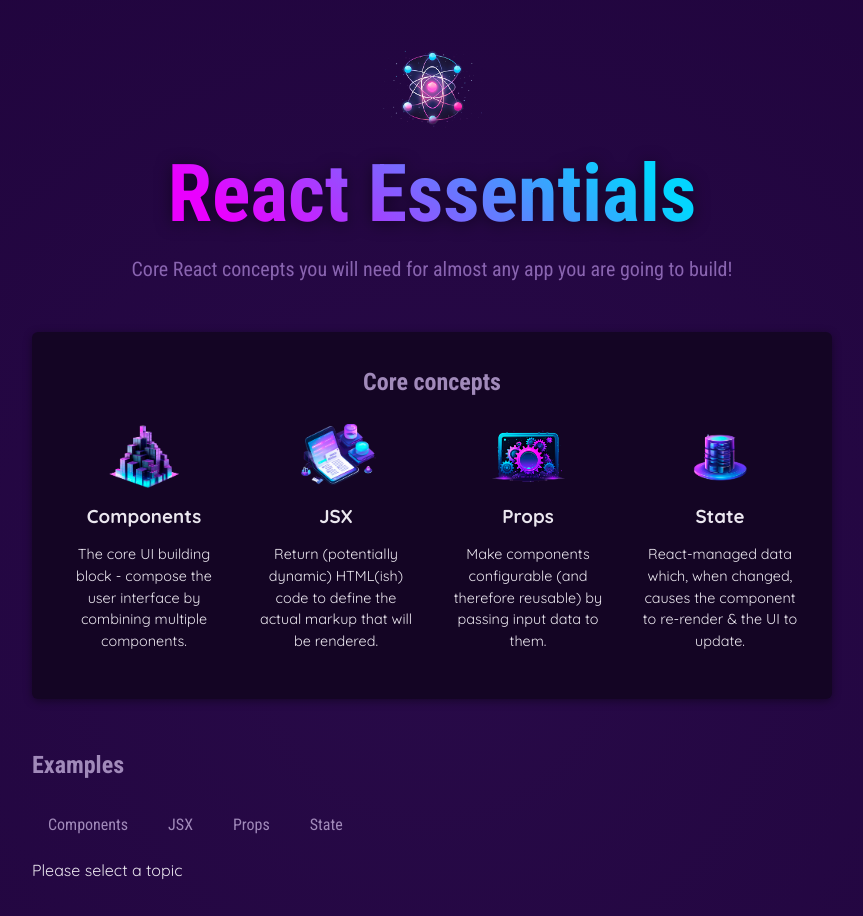
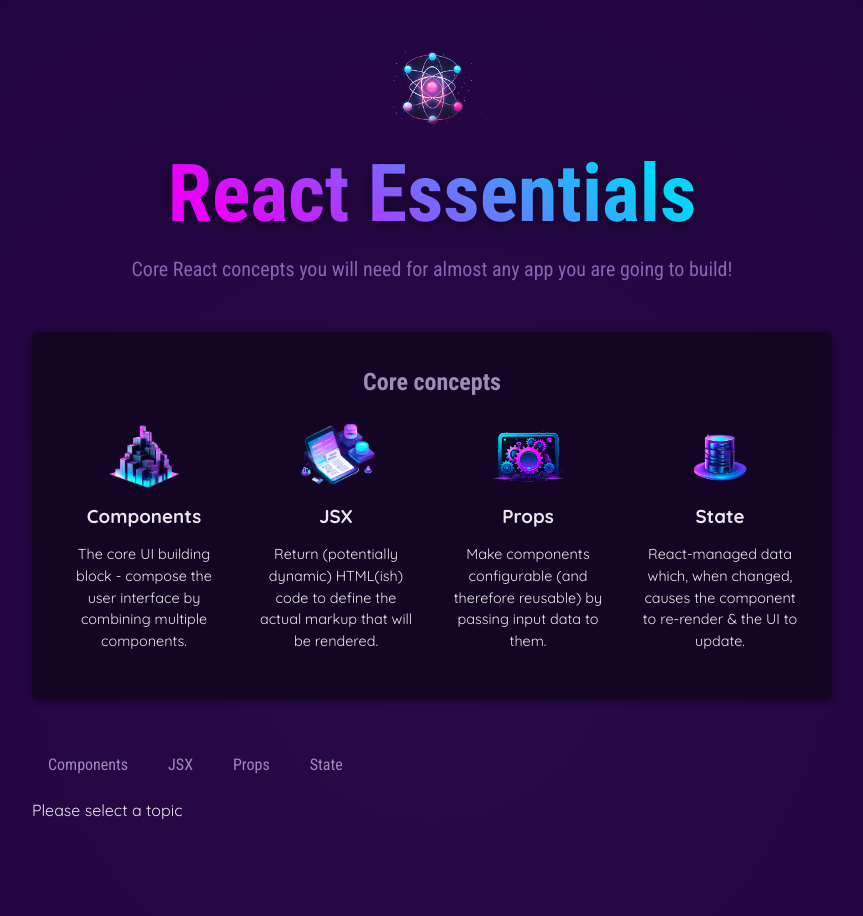
Before and after one commit to adixadymak/react-learning-project-1, a React (Vite) app: page / in a window 1280 px wide. Shown: the top 916 px of the page, without its empty margins (208-1071 px from the left). Built offline with nearby package versions, Linux system fonts and the light colour scheme.

Commit message:
Problem: Props Are Not Forwarded To Inner Elements

```diff
--- a/src/components/Examples.jsx
+++ b/src/components/Examples.jsx
@@ -1,6 +1,7 @@
 import { useState } from "react";
 
 import TabButton from "./TabButton";
+import Section from "./Section";
 import { EXAMPLES } from "../data";
 
 export default function Examples() {
@@ -24,8 +25,7 @@
   }
 
   return (
-    <section id="examples">
-      <h2>Examples</h2>
+    <Section title={Examples} id="examples">
       <menu>
         <TabButton
           isSelected={selectedTopic === "components"}
@@ -53,6 +53,6 @@
         </TabButton>
       </menu>
       {tabContent}
-    </section>
+    </Section>
   );
 }
--- /dev/null
+++ b/src/components/Section.jsx
@@ -0,0 +1,11 @@
+// Problem: Props Are Not Forwarded To Inner Elements
+//Problem occur if you will need to set many props
+
+export default function Section({ title, id, children }) {
+  return (
+    <section id={id}>
+      <h2>{title}</h2>
+      {children}
+    </section>
+  );
+}
```
